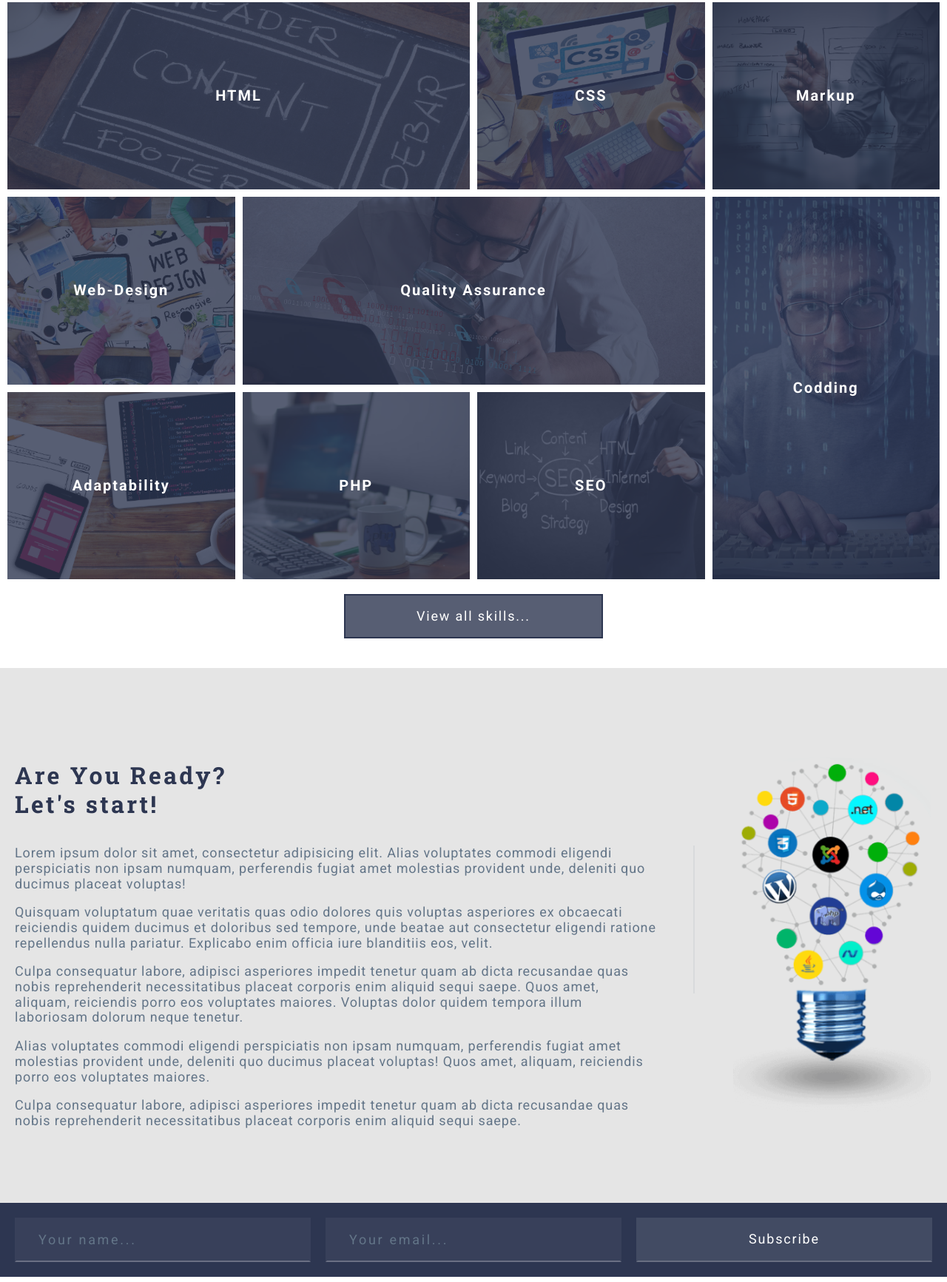
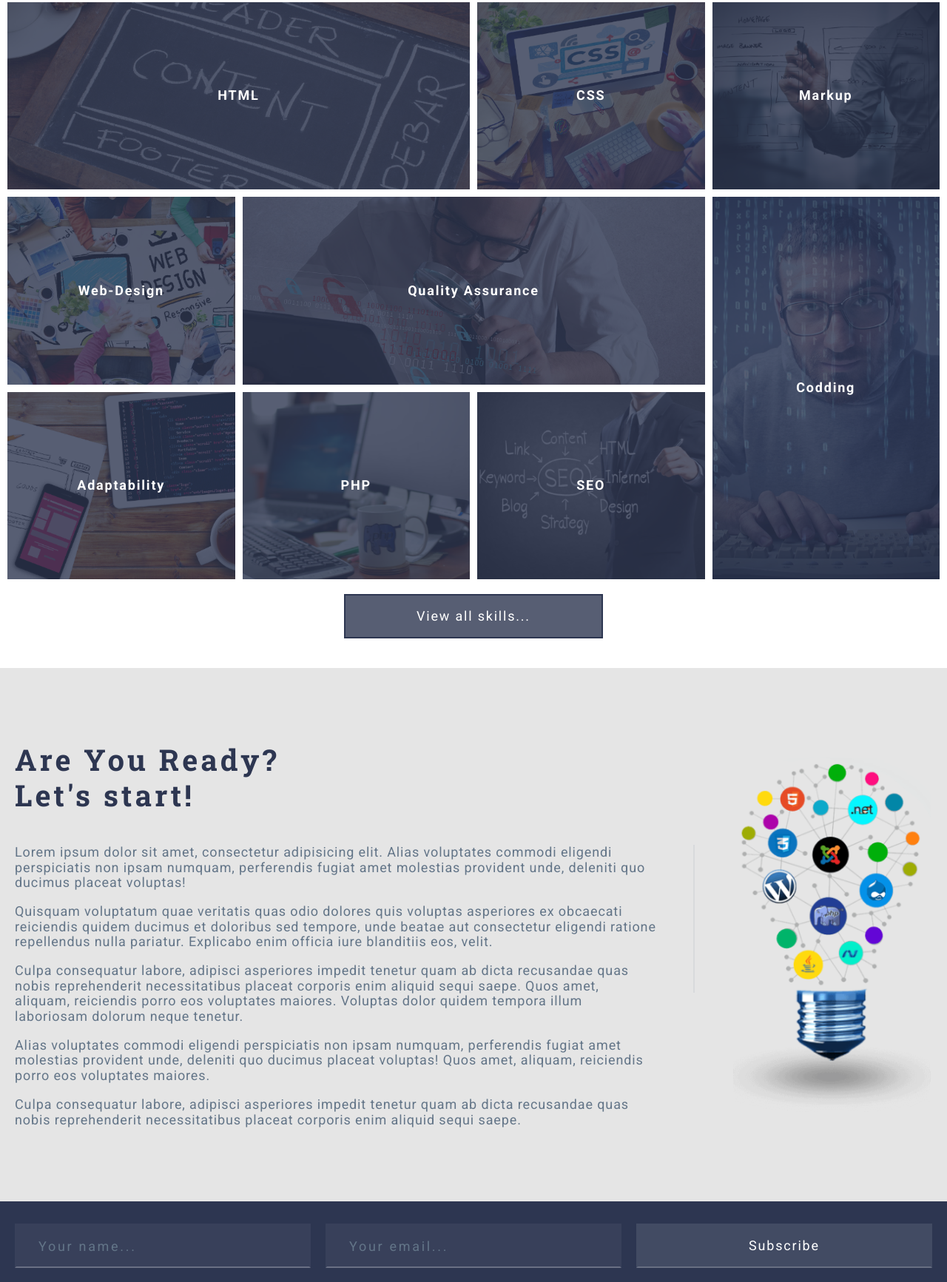
Before and after one commit to kulemichev/grid-template-init-project-alex-kulemichev-21.05.2022, a website: page index.html in a window 1280 px wide. Shown: the part 807-2540 px from the top of the page at 74% size. Drawn offline with Linux system fonts and the light colour scheme.

Commit message:
Закончил работу над ошибками

```diff
--- a/assets/scss/components/sections/_section-about.scss
+++ b/assets/scss/components/sections/_section-about.scss
@@ -1,12 +1,16 @@
 @use "../../presets" as *;
 @use "../../mixins" as *;
 
-/* 582 */
 .about {
   letter-spacing: 0.055em;
 
   background-color: #e5e5e5;
 }
+
+.about h2 {
+  margin-top: 0;
+}
+
 .about__container {
   @extend %container;
   display: grid;
@@ -43,6 +47,11 @@
 
 /* 933 */
 @media (min-width: 992px) {
+  h2 {
+    margin-bottom: 3rem;
+    font-size: 2.5rem;
+  }
+
   .about {
     padding-top: 100px;
     padding-bottom: 100px;
@@ -106,4 +115,13 @@
   .about__content p:first-of-type::after {
     display: none;
   }
+
+  @media (max-width: 575.8px) {
+    .about__container {
+      grid-template-columns: 1fr;
+    }
+    .about__content p:first-of-type::after {
+      display: none;
+    }
+  }
 }
--- a/assets/scss/components/sections/_section-form.scss
+++ b/assets/scss/components/sections/_section-form.scss
@@ -2,7 +2,7 @@
 @use "../../mixins" as *;
 
 .form {
-  padding: $gap 0;
+  padding: 30px 0;
   background-color: $color-primary;
 
   &__container {
--- a/assets/scss/components/sections/skills/_skill-item.scss
+++ b/assets/scss/components/sections/skills/_skill-item.scss
@@ -19,10 +19,10 @@
 
     @include abs-position;
     @include md-min {
-      font-size: 1.25rem;
+      font-size: 1.125rem;
     }
     @include md {
-      font-size: 1.25rem;
+      font-size: 1.125rem;
     }
   }
 
--- a/assets/scss/mixins/_extends.scss
+++ b/assets/scss/mixins/_extends.scss
@@ -5,4 +5,5 @@
   margin: 0 auto;
   padding-right: $gap;
   padding-left: $gap;
+  gap: $gap;
 }
```
Also changed, not shown: assets/css/style.css.
